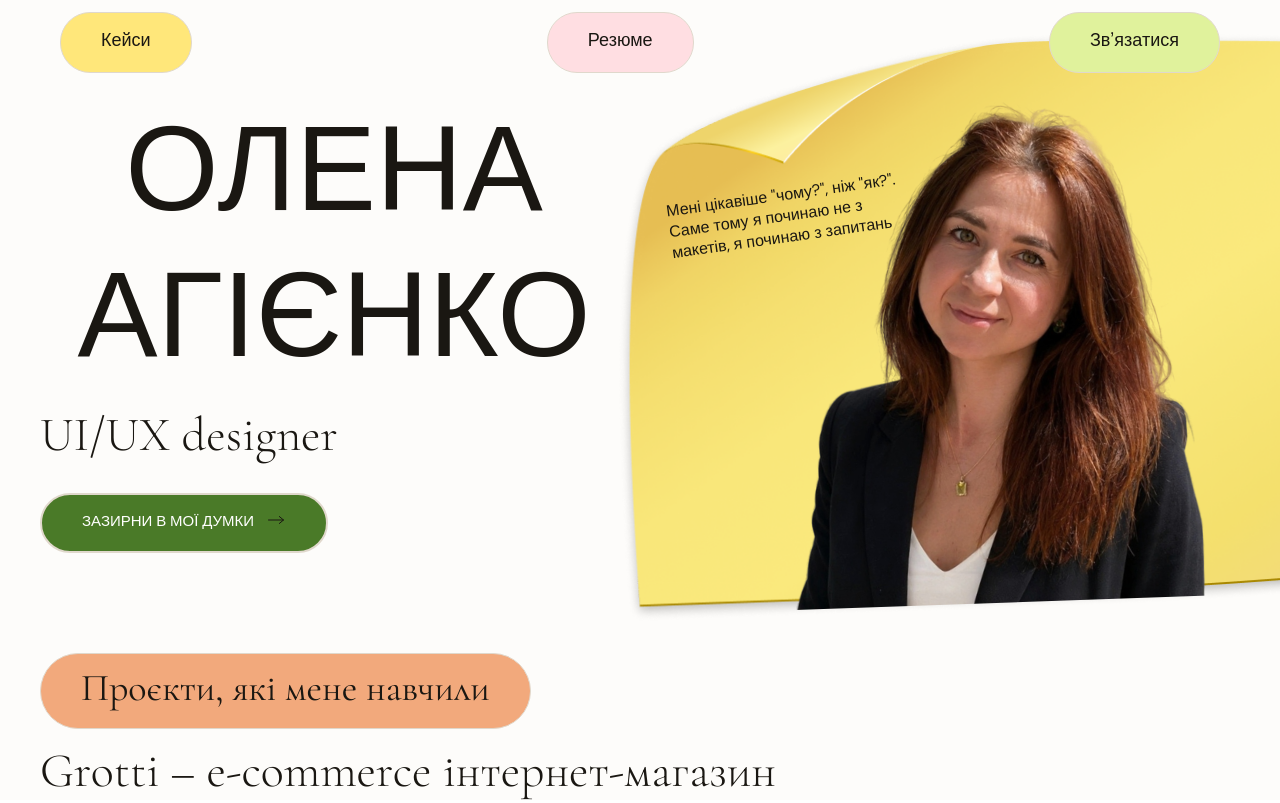
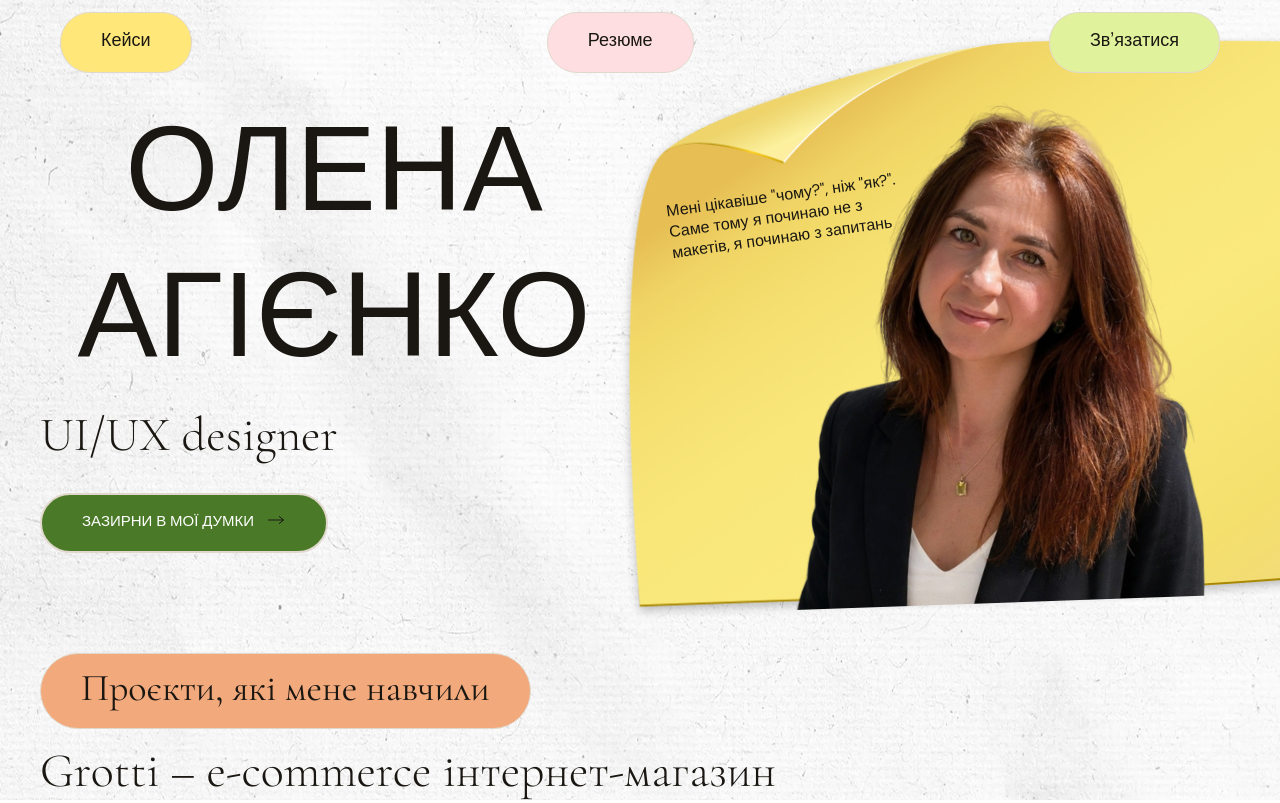
Before and after one commit to Agienko/designer-cv, a website built with Vite: page index.html in a window 1280 px wide. Shown: the top 803 px of the page. Built offline with nearby package versions, Linux system fonts and the light colour scheme; files whose address does not match are found by name.

Commit message:
add webp update

```diff
--- a/src/css/main.css
+++ b/src/css/main.css
@@ -30,7 +30,7 @@ body::before {
   content: "";
   position: fixed;
   inset: 0;
-  background-image: url("./bg_paper.webp");
+  background-image: url("/bg_paper.webp");
   background-position: center;
   background-size: cover;
   background-repeat: no-repeat;
```
